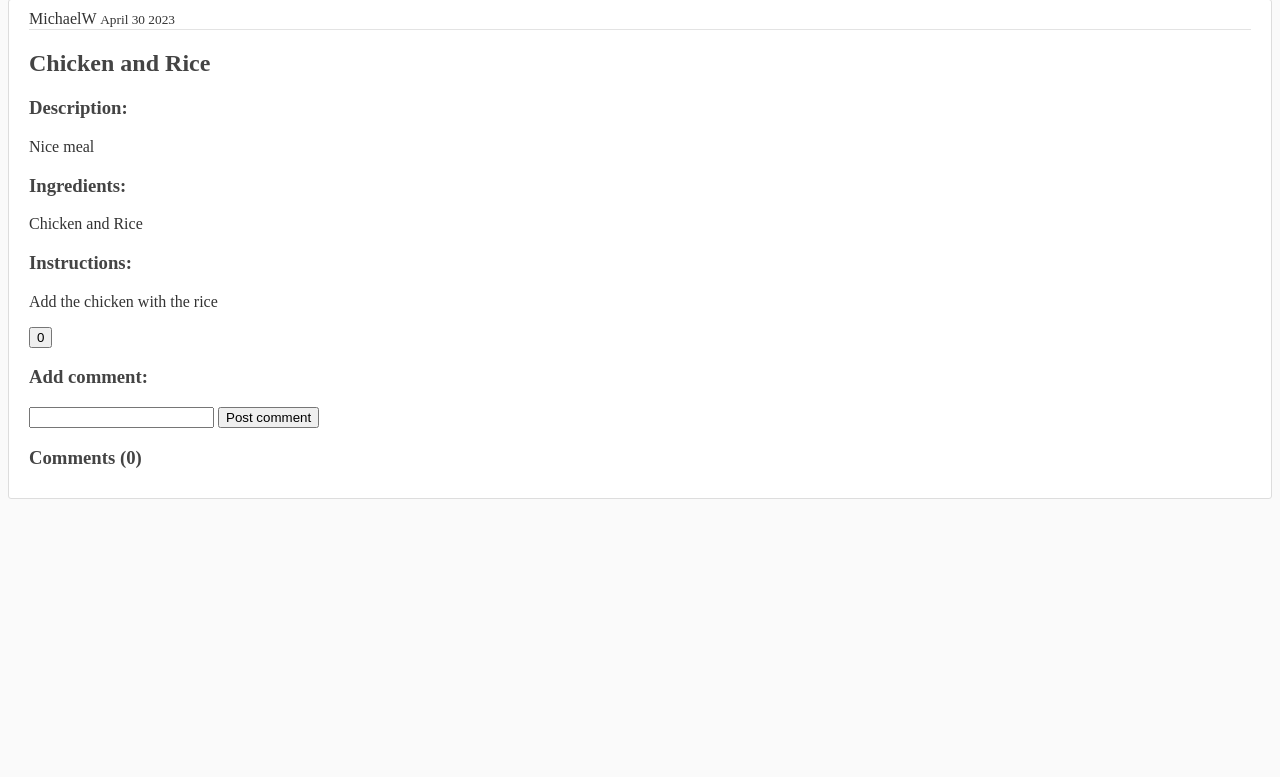
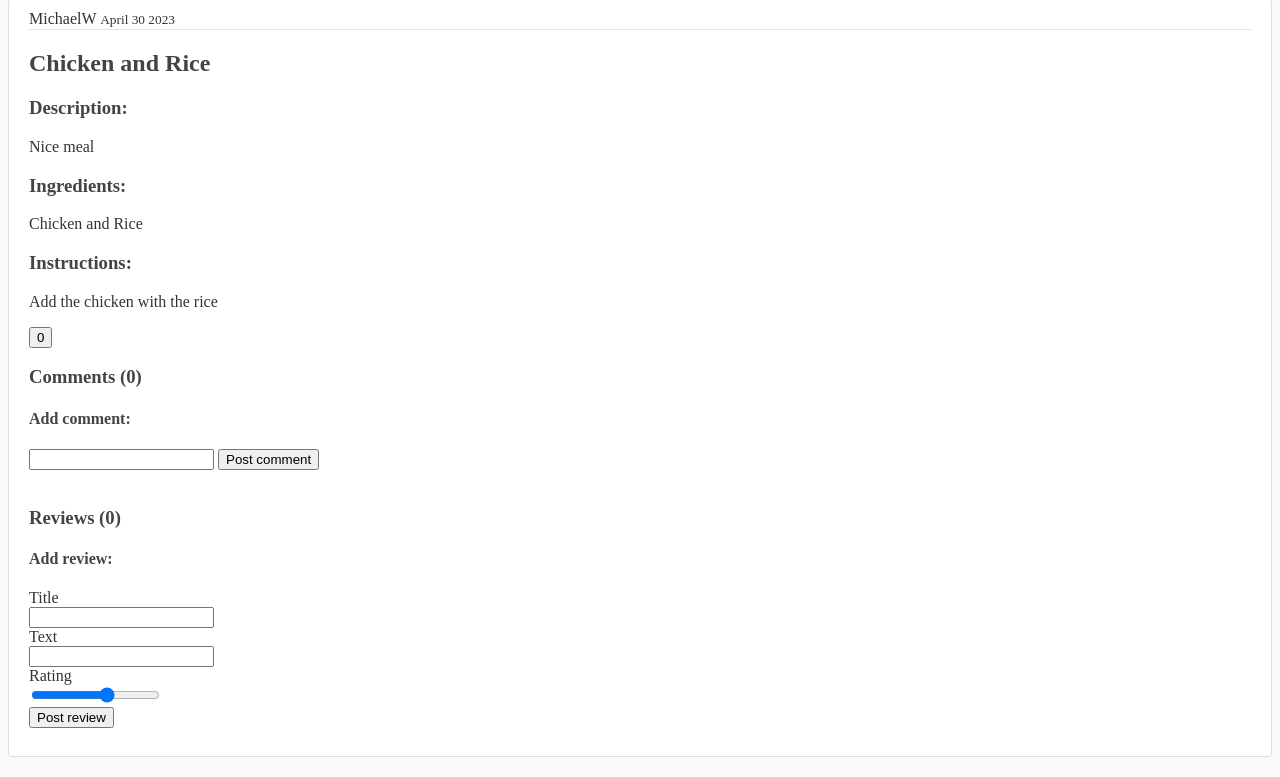
Before and after one commit to Mike-The-Knight/WebAppCW, a Django app: page /post/2/ in a window 1280 px wide. Shown: the part 301-1078 px from the top of the page. Before the commit the page ends 800 px from the top, so only its background shows below. Run offline with Django 4.2, Linux system fonts and the light colour scheme; data comes from the database, SQL or seed files in the repository.

Commit message:
review form and list on post detail page

```diff
--- a/project/templates/website/post_detail.html
+++ b/project/templates/website/post_detail.html
@@ -22,6 +22,7 @@
                 <p class="article-content">{{ object.instructions }}</p>
             {% endif %}
 
+            <!-- Likes -->
             <form method="POST" action="{% url 'like' post.pk %}">
                 {% csrf_token %}
                 <input type="hidden" name="next" value="{{ request.path }}">
@@ -49,7 +50,10 @@
                 </button>
             </form>
 
-            <h3> Add comment: </h3>
+            <!-- Comments -->
+            <div class="comments">
+                <h3>Comments ({{ post.comments.count }})</h3>
+                <h4> Add comment: </h4>
                  <form method="POST" action="{% url 'comment' post.pk %}">
                     {% csrf_token %}
                     <input type="hidden" name="next" value="{{ request.path }}">
@@ -58,8 +62,7 @@
                         Post comment
                     </button>
                 </form>
-
-            <h3>Comments ({{ post.comments.count }})</h3>
+                <br>
                 {% for comment in post.comments.all %}
                     <div class="comment">
                         <small> {{ comment.author }} | {{ comment.date_posted }} </small>
@@ -67,5 +70,51 @@
                     </div>
                 {% endfor %}
             </div>
+
+            <!-- Reviews if recipe -->
+            {% if object.type == "RECIPE" %}
+                <div class="reviews">
+                    <h3>Reviews ({{ object.reviews.count }})</h3>
+                    <h4> Add review: </h4>
+                    <!-- post new review -->
+                     <form method="POST" action="{% url 'review' post.pk %}">
+                         {% csrf_token %}
+                         <input type="hidden" name="next" value="{{ request.path }}">
+                         <div class="row">
+                             <label for="title">Title</label>
+                             <br>
+                             <input type="text" id="title" name="title">
+                         </div>
+                         <div class="row">
+                             <label for="title">Text</label>
+                             <br>
+                            <input type="text" id="text" name="text">
+                         </div>
+                         <div class="row">
+                             <label for="title">Rating</label>
+                             <br>
+                             <input type="range" id="rating" name="rating" min="0" max="5">
+                         </div>
+                         <div class="row">
+                             <button type="submit">
+                                 Post review
+                             </button>
+                         </div>
+                    </form>
+                    <br>
+
+                    <!-- display reviews -->
+                    {% for review in post.reviews.all %}
+                    <div class="review">
+                        <strong> {{ review.title }} </strong>
+                        <small> {{ review.author }} | {{ review.date_posted }} </small>
+                        <p> {{ review.rating }}/5 stars</p>
+                        <p> {{ review.text }} </p>
+                    </div>
+                {% endfor %}
+                </div>
+            {%endif%}
+
+        </div>
     </article>
 {% endblock %}
--- a/project/website/models.py
+++ b/project/website/models.py
@@ -12,6 +12,22 @@ class Comment(models.Model):
 
     def __str__(self):
         return self.text
+
+#  Reviews have a title, text and a rating 0-5
+class Review(models.Model):
+    author = models.ForeignKey(User, on_delete=models.CASCADE)
+    date_posted = models.DateField(default=timezone.now)
+    title = models.CharField(max_length=150)
+    text = models.TextField()
+    rating = models.IntegerField(
+        validators=[
+            MaxValueValidator(5),
+            MinValueValidator(1)
+        ]
+    )
+
+    def __str__(self):
+        return self.title
 
 class Post(models.Model):
 
@@ -34,6 +50,7 @@ class Post(models.Model):
     author = models.ForeignKey(User, on_delete=models.CASCADE)
     likes = models.ManyToManyField(User, blank=True, related_name='likes')
     comments = models.ManyToManyField(Comment, blank=True, related_name='comments')
+    reviews = models.ManyToManyField(Review, blank=True, related_name='reviews')
 
     def __str__(self):
         return self.title
@@ -50,23 +67,3 @@ class Post(models.Model):
 
     def get_absolute_url(self):
         return reverse('post-detail', kwargs={'pk': self.pk})
-
-
-
-
-#  Reviews have a title, text and a rating 0-5
-class Review(models.Model):
-    author = models.ForeignKey(User, on_delete=models.CASCADE)
-    post = models.ForeignKey(Post, on_delete=models.CASCADE)
-    date_posted = models.DateField()
-    title = models.CharField(max_length=150)
-    text = models.TextField()
-    rating = models.IntegerField(
-        validators=[
-            MaxValueValidator(5),
-            MinValueValidator(1)
-        ]
-    )
-
-    def __str__(self):
-        return self.title
--- a/project/website/urls.py
+++ b/project/website/urls.py
@@ -15,7 +15,7 @@ Including another URLconf
 """
 from django.urls import path
 from . import views
-from .views import AddLike, AddComment
+from .views import AddLike, AddComment, AddReview
 
 urlpatterns = [
     # paths for home page and about page
@@ -38,5 +38,8 @@ urlpatterns = [
     path('post/<int:pk>/like', AddLike.as_view(), name='like'),
 
     # post new comments
-    path('post/<int:pk>/comment', AddComment.as_view(), name='comment')
+    path('post/<int:pk>/comment', AddComment.as_view(), name='comment'),
+
+    # post new reviews
+    path('post/<int:pk>/review', AddReview.as_view(), name='review')
 ]
--- a/project/website/views.py
+++ b/project/website/views.py
@@ -5,7 +5,7 @@ from django.http import HttpResponseRedirect
 from django.shortcuts import render
 from django.views import View
 
-from .models import Post, Comment
+from .models import Post, Comment, Review
 from django.views.generic import ListView, DetailView, CreateView, UpdateView, DeleteView
 from django.contrib.auth.mixins import LoginRequiredMixin, UserPassesTestMixin
 
@@ -52,6 +52,15 @@ class AddComment(LoginRequiredMixin, View):
         next = request.POST.get('next', '/')
         return HttpResponseRedirect(next)
 
+class AddReview(LoginRequiredMixin, View):
+    def post(self, request, pk, *args, **kwargs):
+        post = Post.objects.get(pk=pk)
+        review = Review(author=request.user, title=request.POST['title'], rating=request.POST['rating'], text=request.POST['text'])
+        review.save()
+        post.reviews.add(review)
+        post.save()
+        next = request.POST.get('next', '/')
+        return HttpResponseRedirect(next)
 
 ## Class views for Posts
 # List views
```
Also changed, not shown: project/db.sqlite3, project/website/migrations/0011_remove_review_post_post_reviews.py (added), project/website/migrations/0012_alter_review_date_posted.py (added). Lines whose indentation alone changed are shown as unchanged.
